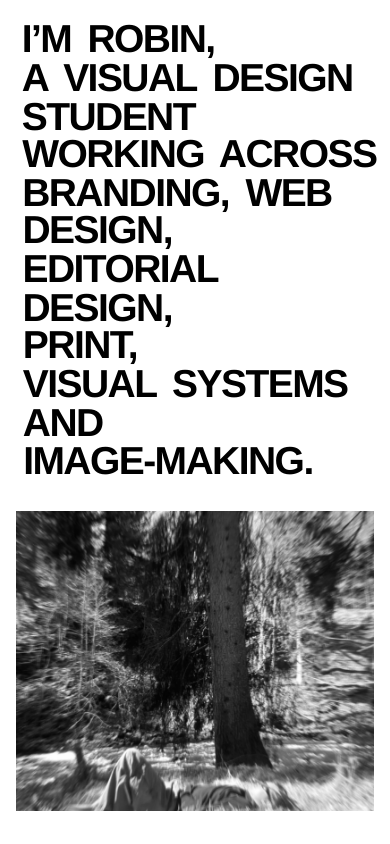
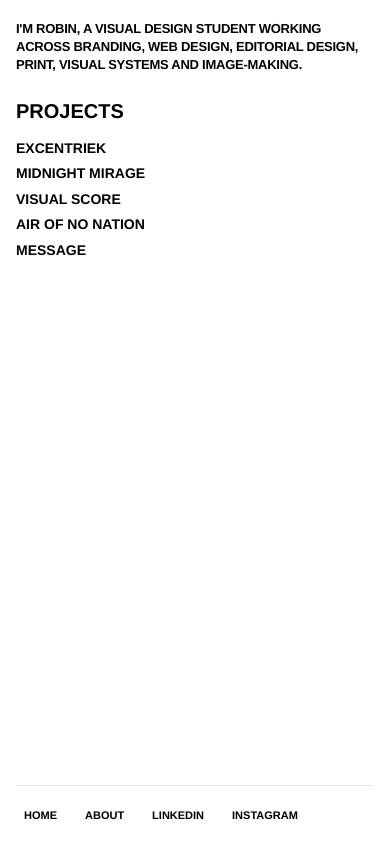
Before and after one commit to RobinBruyninck/idkanymore, a Next.js app: page / in a window 390 px wide. Shown: the top 844 px of the page. Built offline with nearby package versions, Linux system fonts and the light colour scheme; no server answers.

Commit message:
Update portfolio

```diff
--- a/components/EditorialHome.tsx
+++ b/components/EditorialHome.tsx
@@ -2,6 +2,7 @@
 
 import Image from "next/image"
 import Link from "next/link"
+import { projects as projectItems } from "@/app/projects/projects-data"
 
 export default function EditorialHome() {
 	return (
@@ -9,27 +10,75 @@ export default function EditorialHome() {
 			className="relative min-h-[100dvh] overflow-x-hidden bg-white px-4 pb-6 pt-5 text-black md:h-screen md:px-0 md:pb-0 md:pt-0 md:overflow-hidden"
 			style={{ fontFamily: '"Helvetica Neue", Helvetica, Arial, sans-serif' }}
 		>
+			{/* MOBILE VERSION: Archive-style minimal layout */}
+			<div className="md:hidden flex flex-col h-[100dvh]">
+				{/* Intro text */}
+				<div className="mb-6">
+					<p className="text-[13px] font-bold uppercase leading-[1.4] tracking-[-0.02em]">
+						I'M ROBIN, A VISUAL DESIGN STUDENT WORKING ACROSS BRANDING, WEB DESIGN, EDITORIAL DESIGN, PRINT, VISUAL SYSTEMS AND IMAGE-MAKING.
+					</p>
+				</div>
+
+				{/* Projects list */}
+				<div className="flex-1 flex flex-col">
+					<h2 className="mb-4 text-[20px] font-black uppercase leading-tight">
+						PROJECTS
+					</h2>
+					<nav className="space-y-2">
+						{projectItems.map((project) => (
+							<Link
+								key={project.id}
+								href={project.href}
+								className="block text-[14px] font-bold uppercase leading-tight hover:text-black/60 transition-colors"
+							>
+								{project.title}
+							</Link>
+						))}
+					</nav>
+				</div>
+
+				{/* Mobile footer navigation */}
+				<nav className="mt-8 flex flex-wrap gap-x-3 gap-y-2 text-[11px] font-bold uppercase leading-[1] border-t border-black/10 pt-4">
+					<Link href="/" className="px-2 py-2 hover:text-black/60">
+						Home
+					</Link>
+					<Link href="/about" className="px-2 py-2 hover:text-black/60">
+						About
+					</Link>
+					<a href="https://www.linkedin.com/in/robin-bruyninckx-ba01b6294/" target="_blank" rel="noopener noreferrer" className="px-2 py-2 hover:text-black/60">
+						LinkedIn
+					</a>
+					<a href="https://www.instagram.com/robin-bruyninck/" target="_blank" rel="noopener noreferrer" className="px-2 py-2 hover:text-black/60">
+						Instagram
+					</a>
+					<Link href="/contact" className="px-2 py-2 hover:text-black/60">
+						Contact
+					</Link>
+				</nav>
+			</div>
+
+			{/* DESKTOP VERSION: Original layout */}
 			<h1
-				className="group relative z-20 w-full max-w-full text-left text-[clamp(1.9rem,10vw,3.5rem)] font-extrabold uppercase leading-[0.95] tracking-[-0.04em] md:max-w-none md:leading-[0.92] md:absolute md:left-0 md:right-0 md:top-0 md:px-1 md:text-[clamp(40px,4.2vw,76px)]"
+				className="group hidden md:flex relative z-20 w-full max-w-full text-left text-[clamp(2.5rem,12vw,4.8rem)] font-extrabold uppercase leading-[0.92] tracking-[-0.04em] md:absolute md:left-0 md:right-0 md:top-0 md:px-1 md:text-[clamp(40px,4.2vw,76px)] md:flex-col md:justify-between"
 				style={{ wordSpacing: "0.18em" }}
 			>
 				<span
-					className="home-line flex w-full flex-col gap-0.5 transition-transform duration-500 ease-out md:gap-1 md:flex-row md:items-baseline md:justify-between group-hover:translate-x-[8px]"
+					className="home-line flex w-full flex-col gap-1 transition-transform duration-500 ease-out md:gap-1 md:flex-row md:items-baseline md:justify-between group-hover:translate-x-[8px]"
 					style={{ animationDelay: "0ms" }}
 				>
-					<span className="whitespace-normal md:whitespace-nowrap">I’M ROBIN,</span>
+					<span className="whitespace-normal md:whitespace-nowrap">I'M ROBIN,</span>
 					<span className="whitespace-normal md:whitespace-nowrap">A VISUAL DESIGN</span>
 					<span className="whitespace-normal md:whitespace-nowrap">STUDENT</span>
 				</span>
 				<span
-					className="home-line flex w-full flex-col gap-0.5 transition-transform duration-500 ease-out delay-75 md:gap-1 md:flex-row md:items-baseline md:justify-between group-hover:translate-x-[-6px]"
+					className="home-line flex w-full flex-col gap-1 transition-transform duration-500 ease-out delay-75 md:gap-1 md:flex-row md:items-baseline md:justify-between group-hover:translate-x-[-6px]"
 					style={{ animationDelay: "140ms" }}
 				>
 					<span className="whitespace-normal md:whitespace-nowrap">WORKING ACROSS</span>
 					<span className="whitespace-normal md:whitespace-nowrap">BRANDING, WEB</span>
 				</span>
 				<span
-					className="home-line flex w-full flex-col gap-0.5 transition-transform duration-500 ease-out delay-100 md:gap-1 md:flex-row md:items-baseline md:justify-between group-hover:translate-x-[7px]"
+					className="home-line flex w-full flex-col gap-1 transition-transform duration-500 ease-out delay-100 md:gap-1 md:flex-row md:items-baseline md:justify-between group-hover:translate-x-[7px]"
 					style={{ animationDelay: "280ms" }}
 				>
 					<span className="whitespace-normal md:whitespace-nowrap">DESIGN,</span>
@@ -37,7 +86,7 @@ export default function EditorialHome() {
 					<span className="whitespace-normal md:whitespace-nowrap">DESIGN,</span>
 				</span>
 				<span
-					className="home-line flex w-full flex-col gap-0.5 transition-transform duration-500 ease-out delay-150 md:gap-1 md:flex-row md:items-baseline md:justify-between group-hover:translate-x-[-5px]"
+					className="home-line flex w-full flex-col gap-1 transition-transform duration-500 ease-out delay-150 md:gap-1 md:flex-row md:items-baseline md:justify-between group-hover:translate-x-[-5px]"
 					style={{ animationDelay: "420ms" }}
 				>
 					<span className="whitespace-normal md:whitespace-nowrap">PRINT,</span>
@@ -64,7 +113,7 @@ export default function EditorialHome() {
 				/>
 			</figure>
 
-<nav className="relative z-20 mt-8 flex flex-wrap gap-x-3 gap-y-2 text-[12px] font-bold uppercase leading-[1] md:absolute md:bottom-3 md:left-3 md:mt-0 md:flex-col md:gap-y-1 md:gap-x-0 md:text-[12px] md:bottom-4 md:left-4">
+			<nav className="hidden md:flex relative z-20 mt-8 flex-wrap gap-x-3 gap-y-2 text-[12px] font-bold uppercase leading-[1] md:absolute md:bottom-3 md:left-3 md:mt-0 md:flex-col md:gap-y-1 md:gap-x-0 md:text-[12px] md:bottom-4 md:left-4">
 				<Link href="/projects" className="px-2 py-2 hover:text-black md:px-0 md:py-0">
 					Projects
 				</Link>
```
Also changed, not shown: app/projects/page.tsx (+58 -56 lines). Lines whose indentation alone changed are shown as unchanged.
